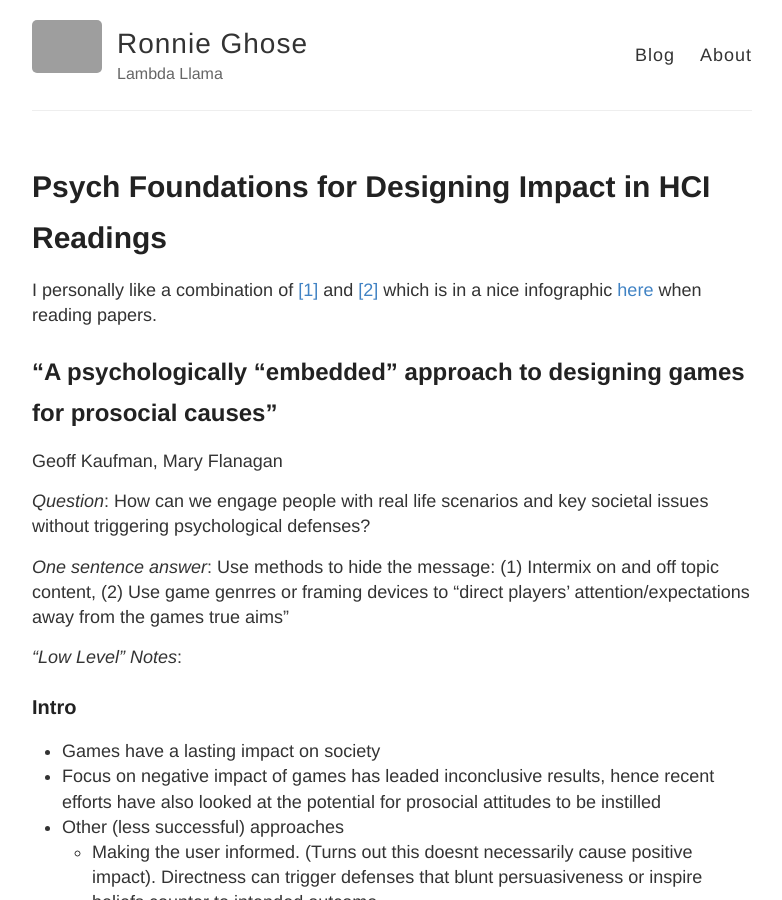
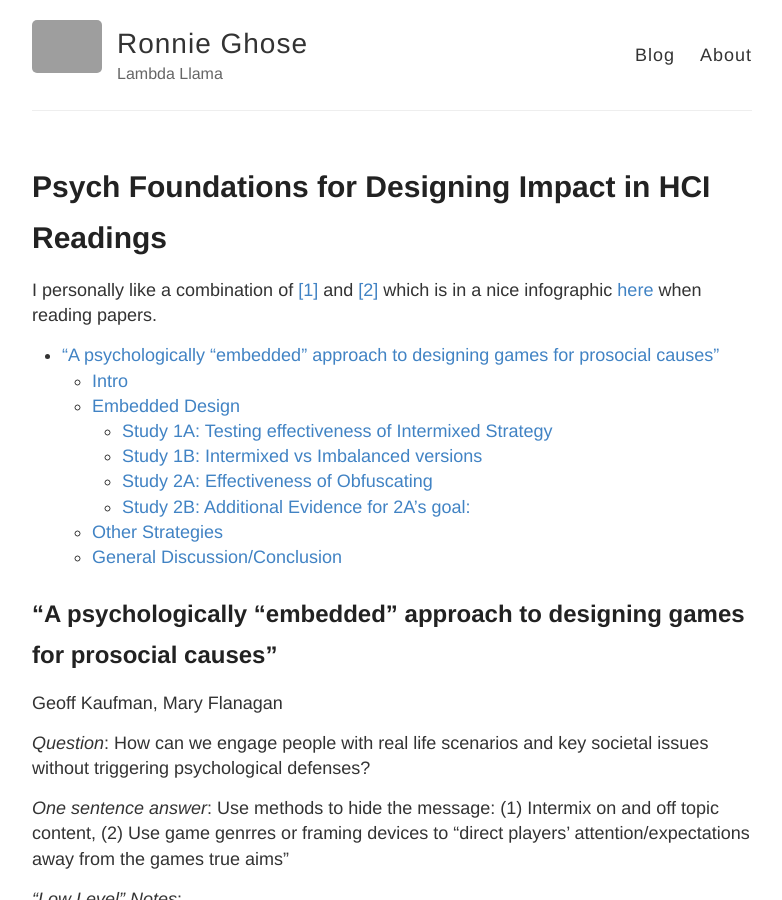
Before and after one commit to RONNCC/ronncc.github, a Jekyll site: the page built from _posts/2016-1-13-the-post-8956.md, in a window 1280 px wide and 900 px high. Shown: the whole window, without its empty margins (248-1030 px from the left). Built offline with Jekyll 4.4.1, drawn with Linux system fonts in a browser that asks for light colours; comment, search, counter and statistics services are not loaded; some of the changed lines change nothing that is shown; grey boxes are pictures that could not be loaded.

Commit message:
update from Jekyller

```diff
--- a/_posts/2016-1-13-the-post-8956.md
+++ b/_posts/2016-1-13-the-post-8956.md
@@ -1,19 +1,22 @@
 ---
 categories:
   - 'Reading Papers'
-tags: []
 comment:
+date: '2016-1-13'
 info:
-date: '2016-1-13'
-type: post
 layout: post
 published: true
-sha: 6b2cb00dc2daa33a0c75221429913f329e9802bb
+sha: f90538594eb864ecfb27c4b149b9f2474d880c03
 slug: the-post-8956
+tags: []
 title: 'Psych Foundations for Designing Impact in HCI Readings'
+type: post
 
 ---
 I personally like a combination of [[1]](http://www.eecs.harvard.edu/~michaelm/postscripts/ReadPaper.pdf) and [[2]](http://www.cs.columbia.edu/~hgs/netbib/efficientReading.pdf) which is in a nice infographic [here](http://www.slideshare.net/ElsevierConnect/infographic-how-to-read-scientific-papers) when reading papers.
+
+* TOC
+{:toc}
 
 ## "A psychologically “embedded” approach to designing games for prosocial causes"
 
```
